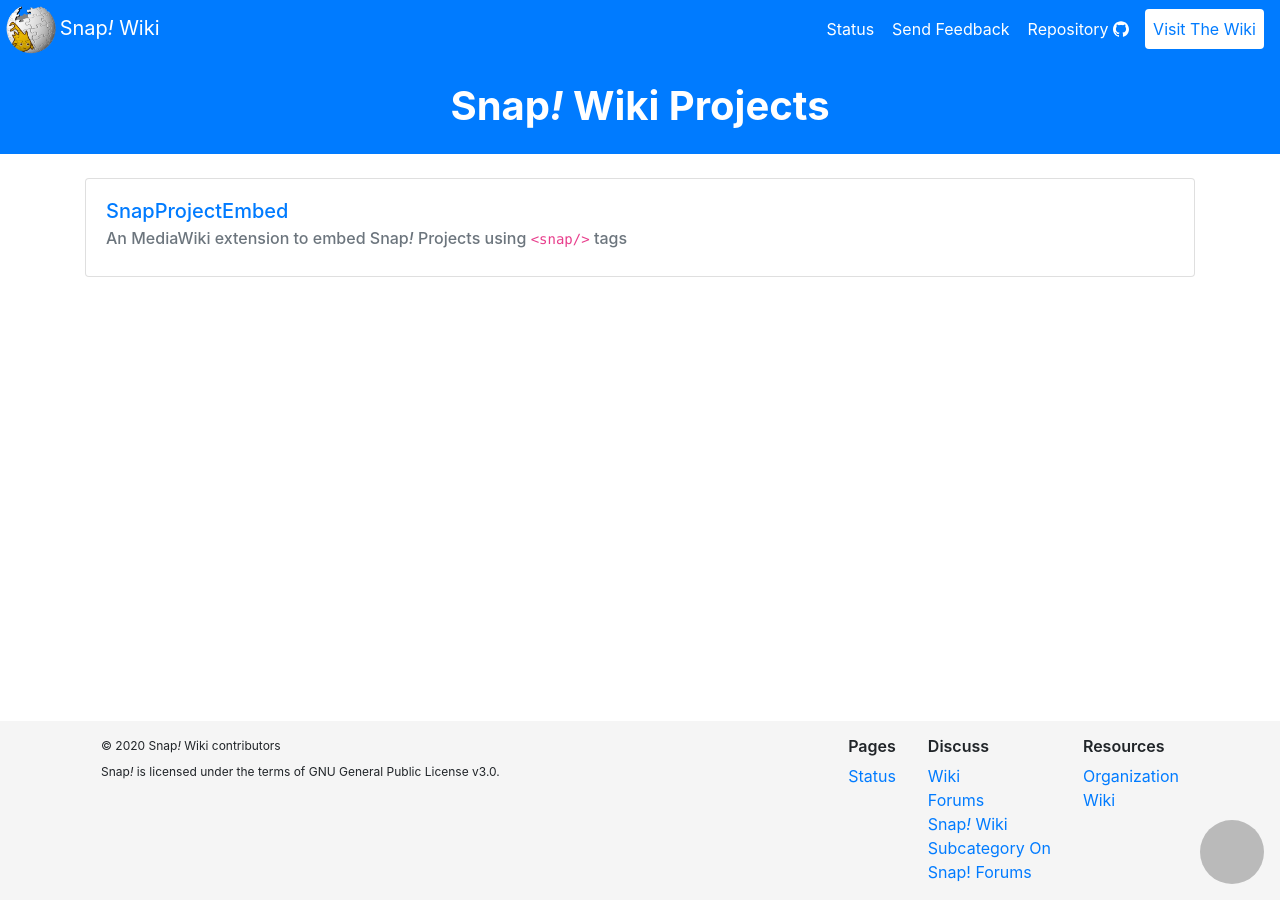
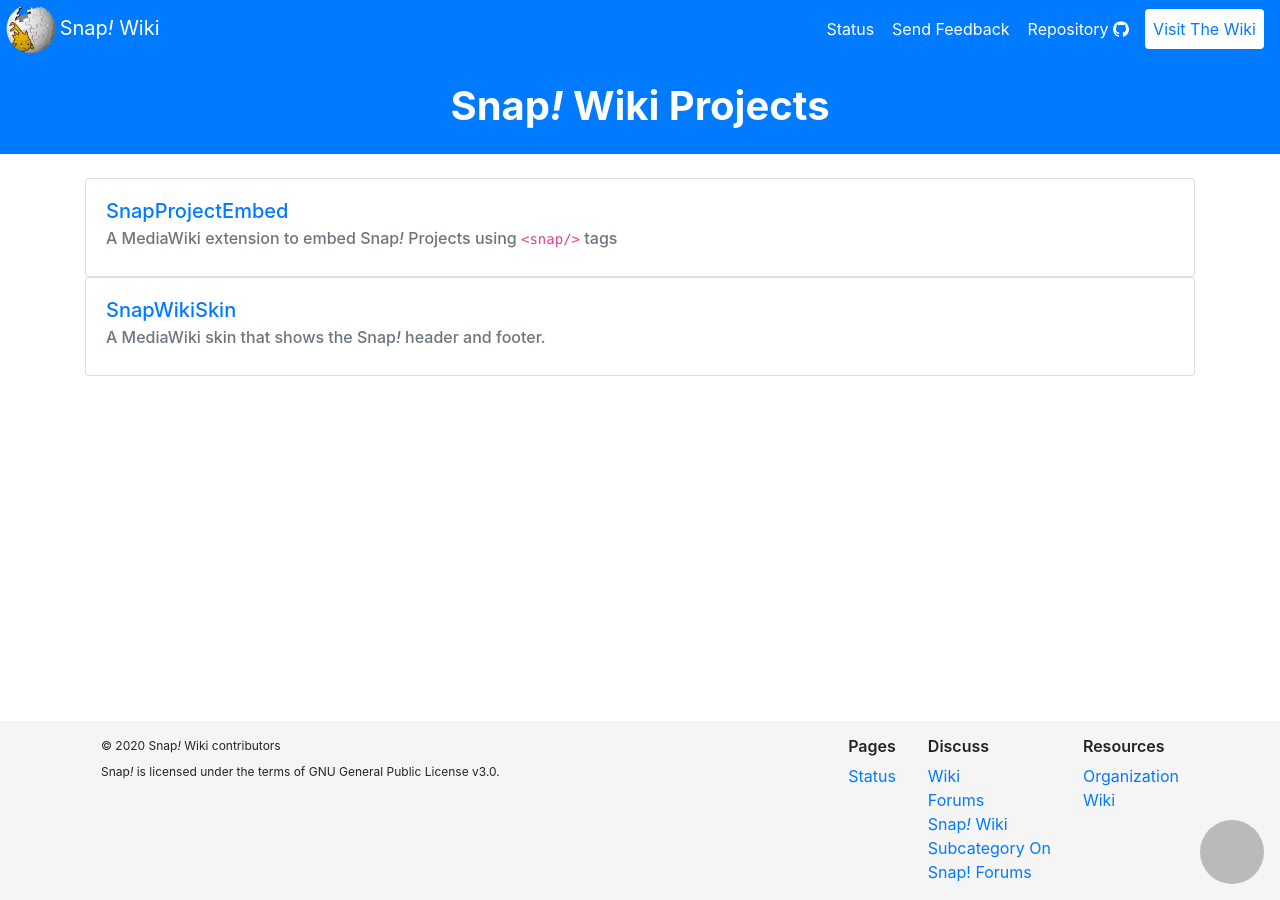
Before and after one commit to snapwiki/snapwiki.github.io, a Jekyll site: the page built from site/projects/index.html, in a window 1280 px wide. Built offline with Jekyll 4.4.1, drawn with Linux system fonts in a browser that asks for light colours.

Commit message:
Update projects.yml

```diff
--- a/site/_data/projects.yml
+++ b/site/_data/projects.yml
@@ -1,4 +1,7 @@
 ---
 - title: SnapProjectEmbed
-  description: An MediaWiki extension to embed Snap<em>!</em> Projects using <code>&lt;snap/&gt;</code> tags
+  description: A MediaWiki extension to embed Snap<em>!</em> Projects using <code>&lt;snap/&gt;</code> tags
   link: /projects/snap-project-embed
+- title: SnapWikiSkin
+  description: A MediaWiki skin that shows the Snap<em>!</em> header and footer.
+  link: /projects/snap-wiki-skin
```
